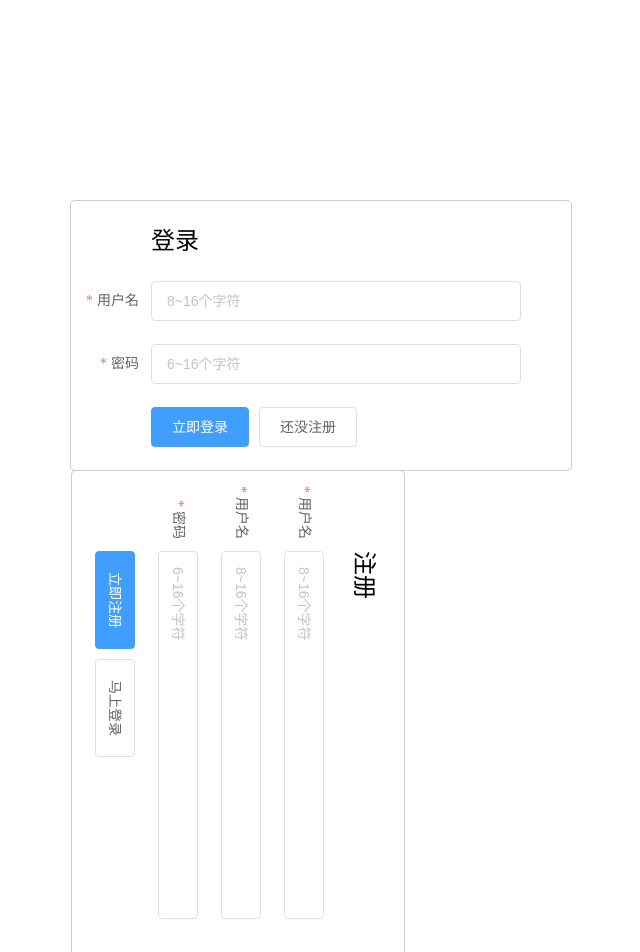
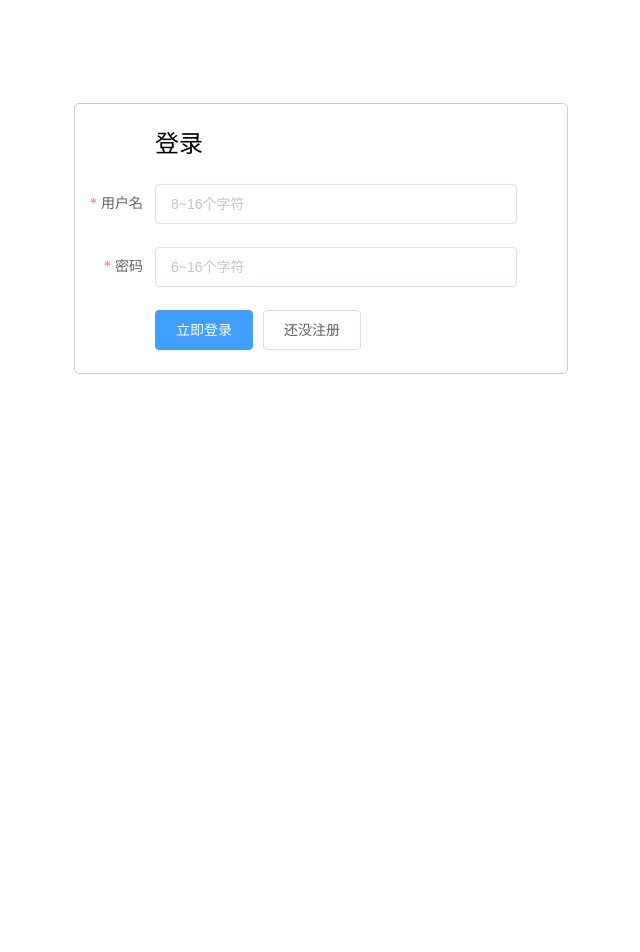
Before and after one commit to Okay245/-, a Vue app: page /login in a window 1280 px wide. Shown: the top 952 px of the page, without its empty margins (319-959 px from the left). After the commit the page ends 800 px from the top, so only its background shows below. Built offline with nearby package versions, Linux system fonts and the light colour scheme.

Commit message:
注册美化

```diff
--- a/src/views/ShoppingCart.vue
+++ b/src/views/ShoppingCart.vue
@@ -149,8 +149,7 @@ export default {
       ],
     };
   },
-};
-
+  mounted() {
     var reduce = document.getElementsByClassName(".reduce");
     var add = document.getElementsByClassName(".add");
     reduce.onclick = function () {
@@ -159,6 +158,8 @@ reduce.onclick = function () {
     add.onclick = function () {
       this.num += 1;
     };
+  },
+};
 </script>
 
 
@@ -166,4 +167,11 @@ add.onclick = function () {
 .el-container {
   height: 100%;
 }
+.el-header,
+.el-footer {
+  background-color: #b3c0d1;
+  color: #333;
+  text-align: center;
+  line-height: 60px;
+}
 </style>
--- a/src/views/login.vue
+++ b/src/views/login.vue
@@ -1,6 +1,10 @@
 <template>
-  <div id="container">
-    <div id="login">
+  <div id="container" :style="{ height: height + 'px' }">
+    <div
+      ref="login"
+      id="login"
+      :style="{ transform: 'rotate(' + lo_deg + 'deg)' }"
+    >
       <h2 class="title">登录</h2>
       <el-form
         ref="form"
@@ -21,9 +25,9 @@
           <el-button @click="skipRegister">还没注册</el-button>
         </el-form-item>
       </el-form>
-      <div id="register" :style="{ transform: 'rotate(90deg)' }">
-        <register></register>
-      </div>
+    </div>
+    <div id="register" :style="{ transform: 'rotate(' + re_deg + 'deg)' }">
+      <register @register="skipLogin"></register>
     </div>
   </div>
 </template>
@@ -33,6 +37,9 @@ import register from "./register";
 export default {
   data() {
     return {
+      lo_deg: 0,
+      re_deg: 90,
+      height: 0,
       form: {
         username: "",
         password: "",
@@ -50,7 +57,7 @@ export default {
   },
   methods: {
     onSubmit() {
-      this.$refs["from"].validate((valid) => {
+      this.$refs["form"].validate((valid) => {
         if (valid) {
           console.log("成功");
         } else {
@@ -58,7 +65,23 @@ export default {
         }
       });
     },
-    skipRegister() {},
+    skipRegister() {
+      let register = document.getElementById("register");
+      let height = getComputedStyle(register, null)["height"];
+      this.height = parseInt(height) + 2 + 6;
+      this.lo_deg -= 90;
+      this.re_deg -= 90;
+      let login = document.getElementById("login");
+      login.style.borderBottom = "none";
+    },
+    skipLogin() {
+      let login = document.getElementById("login");
+      login.style.borderBottom = "1px solid rgba(0, 0, 0, 0.2)";
+      let height = getComputedStyle(login, null)["height"];
+      this.height = parseInt(height) + 2 + 6;
+      this.lo_deg += 90;
+      this.re_deg += 90;
+    },
   },
   components: {
     register,
@@ -68,21 +91,31 @@ export default {
       return false;
     };
   },
+  mounted() {
+    let login = this.$refs["login"];
+    let height = getComputedStyle(login, null)["height"];
+    this.height = parseInt(height) + 2 + 6;
+  },
 };
 </script>
 
 <style scoped>
 #container {
   position: relative;
+  overflow: hidden;
+  max-width: 500px;
+  margin: 0 auto;
+  margin-top: 100px;
 }
 
 #login {
-  max-width: 500px;
-  margin: 0 auto;
-  margin-top: 200px;
+  width: calc(100% - 6px);
   border: 1px solid rgba(0, 0, 0, 0.2);
   border-radius: 5px;
+  transform-origin: left bottom;
   transition: all 0.5s;
+  box-sizing: border-box;
+  margin: 3px;
 }
 
 #login:hover {
@@ -90,17 +123,28 @@ export default {
 }
 
 #login {
-  position: relative;
-  z-index: 0;
+  position: absolute;
 }
 #register {
-  width: 100%;
   position: absolute;
+}
+#register {
+  width: calc(100% - 6px);
+  position: absolute;
+  background-color: #fff;
+  border: 1px solid rgba(0, 0, 0, 0.2);
+  border-radius: 5px;
   z-index: 1;
   left: 0;
-  bottom: 0;
+  top: 0;
   transform-origin: left bottom;
   transition: all 0.5s;
+  box-sizing: border-box;
+  margin: 3px;
+}
+
+#register:hover {
+  box-shadow: 0 3px 5px rgba(0, 0, 0, 0.1), 0 -3px 5px rgba(0, 0, 0, 0.1);
 }
 
 .title {
--- a/src/views/register.vue
+++ b/src/views/register.vue
@@ -1,5 +1,5 @@
 <template>
-  <div class="register">
+  <div>
     <h2 class="title">注册</h2>
     <el-form
       ref="form"
@@ -18,9 +18,12 @@
       <el-form-item label="密码" prop="password">
         <el-input v-model="form.password" placeholder="6~16个字符"></el-input>
       </el-form-item>
+      <el-form-item label="密码" prop="password">
+        <el-input v-model="form.password" placeholder="6~16个字符"></el-input>
+      </el-form-item>
       <el-form-item>
         <el-button native-type="submit" type="primary">立即注册</el-button>
-        <el-button>马上登录</el-button>
+        <el-button @click="$emit('register')">马上登录</el-button>
       </el-form-item>
     </el-form>
   </div>
@@ -65,19 +68,6 @@ export default {
 </script>
 
 <style scoped>
-.register {
-  max-width: 500px;
-  margin: 0 auto;
-  border: 1px solid rgba(0, 0, 0, 0.2);
-  background-color: #fff;
-  border-radius: 5px;
-  transition: all 0.5s;
-}
-
-.register1:hover {
-  box-shadow: 0 3px 5px rgba(0, 0, 0, 0.1), 0 -3px 5px rgba(0, 0, 0, 0.1);
-}
-
 .title {
   height: 40px;
   line-height: 40px;
```
Also changed, not shown: src/router.js (+6 -5 lines). Lines whose indentation alone changed are shown as unchanged.
